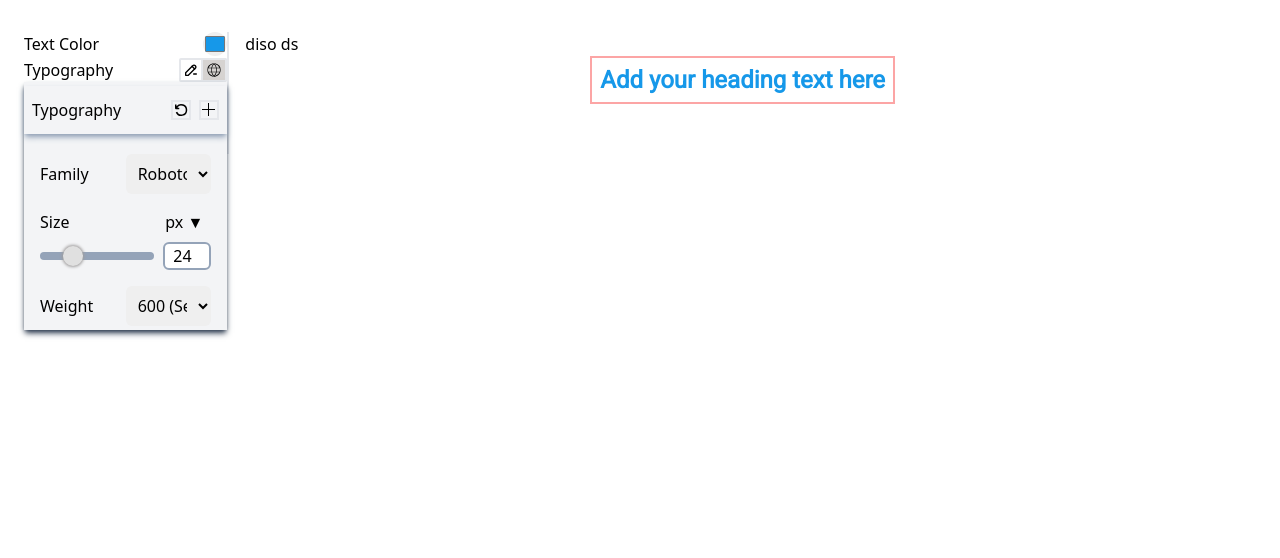
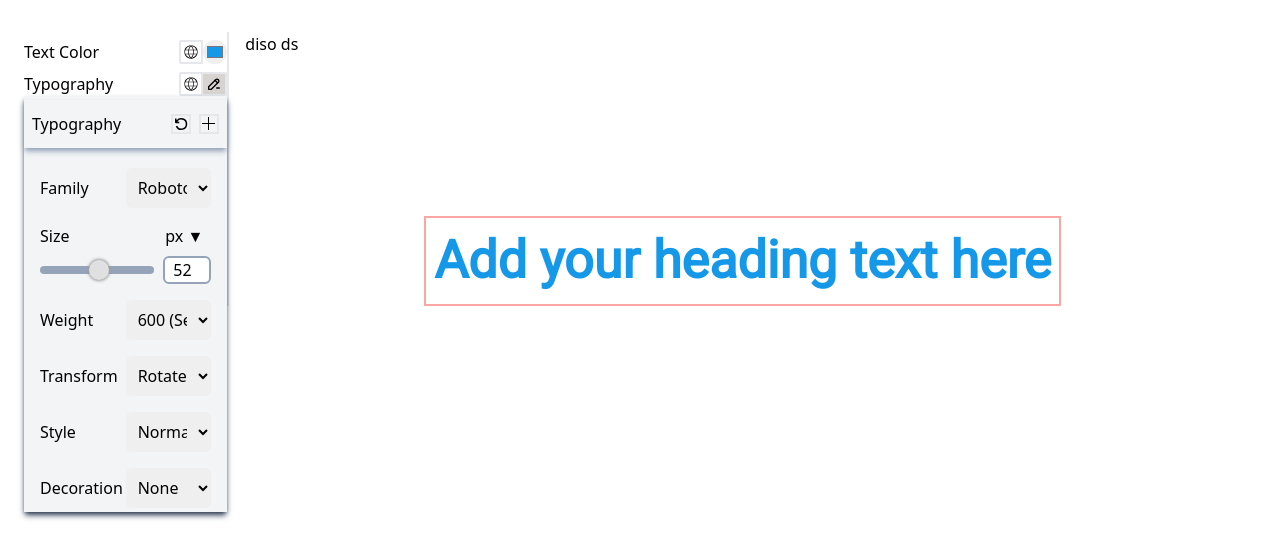
Before and after one commit to abukawsar45/dynamic-ui-style, a React (Vite) app: page / in a window 1280 px wide. Both pictures are taken after a click on the button 203 px from the left and 70 px from the top of the page. Shown: the top 558 px of the page. Built offline with nearby package versions, Linux system fonts and the light colour scheme; some icons are missing; a web font is replaced by a local one.

Commit message:
handle text style and text decoration part done

```diff
--- a/src/App.css
+++ b/src/App.css
@@ -4,6 +4,11 @@
 
 .text-size {
   -webkit-appearance: none;
+}
+
+.abc{
+
+
 }
 
 input[type="range"]::-webkit-slider-thumb {
--- a/src/App.jsx
+++ b/src/App.jsx
@@ -13,8 +13,9 @@ function App() {
   const [myStyleStore, setMyStyleStore] = useState({
     color: '#1698e9',
     fontFamily: 'roboto',
-    fontSize: 24,
+    fontSize: 52,
     fontWeight: 600,
+    // width: 600,
 
   });
   const [isModalOpen, setIsModalOpen] = useState(false);
@@ -23,17 +24,18 @@ function App() {
 
 
   return (
-    <div className='px-2 md:px-4 lg:px-6 my-8 h-screen'>
+    <div className='px-2 md:px-4 lg:px-6 my-8 h-[1900px]'>
       <div>
         <div className='grid  grid-cols-12 '>
           <div className='col-span-12 md:col-span-2 md:border-e-2 relative '>
             <div action='' className=''>
               {/* text color */}
-              <div className='flex justify-between'>
+              <div className='flex justify-between mt-2'>
                 <div>
                   <label htmlFor=''>Text Color</label>
                 </div>
-                <div>
+                <div className='flex items-center'>
+                  <CiGlobe className='p-[2px] text-2xl border-2 rounded-s-sm' />{' '}
                   <input
                     type='color'
                     name=''
@@ -45,12 +47,13 @@ function App() {
                         color: e.target.value,
                       })
                     }
-                    className='ml-4 w-6 h-6 rounded-full'
+                    className='p-[2px] w-6 h-6 rounded-full'
                   />
                 </div>
               </div>
-              {/* typography Main task */}
-              <div className=''>
+              {/* typography */}
+              {/* main task */}
+              <div className='mt-2'>
                 <div className=''>
                   <div className='flex justify-between items-center'>
                     Typography
@@ -60,11 +63,12 @@ function App() {
                       id='openModalButton'
                       onClick={() => setIsModalOpen(!isModalOpen)}
                     >
-                      <TbPencilMinus className='p-[2px] text-2xl border-2 rounded-s-sm' />{' '}
-                      <CiGlobe className='p-[2px] text-2xl border-2 border-l-0 rounded-e-sm bg-stone-300' />
+                      <CiGlobe className='p-[2px] text-2xl border-2 rounded-s-sm' />{' '}
+                      <TbPencilMinus className='p-[2px] text-2xl border-2 border-l-0 rounded-e-sm bg-stone-300' />
                     </button>
                   </div>
                 </div>
+                {/* modal part */}
                 <div>
                   {isModalOpen && (
                     <div className='modal absolute  w-full duration-300 bg-gray-100 shadow-md shadow-slate-700 '>
@@ -156,8 +160,8 @@ function App() {
                             </div>
                             <div>
                               <select
-                                name='font-weight'
-                                id='font-family'
+                                name=''
+                                id=''
                                 className='px-2 py-2 w-full rounded-md'
                                 defaultValue='600'
                                 onChange={(e) =>
@@ -176,6 +180,114 @@ function App() {
                               </select>
                             </div>
                           </div>
+                          {/* transform */}
+                          <div className='grid grid-cols-2 mt-4'>
+                            <div className='flex items-center'>
+                              <p>Transform</p>
+                            </div>
+                            <div>
+                              <select
+                                name=''
+                                id=''
+                                className='px-2 py-2 w-full rounded-md'
+                                defaultValue='600'
+                                onChange={(e) =>
+                                  setMyStyleStore({
+                                    ...myStyleStore,
+                                    transform: e.target.value,
+                                  })
+                                }
+                              >
+                                <option value='rotate(5deg)'>
+                                  Rotate (5deg)
+                                </option>
+                                <option value='rotate(25deg)'>
+                                  Rotate (25deg)
+                                </option>
+                                <option value='rotate(50deg)'>
+                                  Rotate (50deg)
+                                </option>
+                                <option value='rotate(75deg)'>
+                                  Rotate (75deg)
+                                </option>
+                                <option value='rotate(90deg)'>
+                                  Rotate (90deg)
+                                </option>
+                                <option value='rotate(120deg)'>
+                                  Rotate (120deg)
+                                </option>
+                                <option value='rotate(150deg)'>
+                                  Rotate (150deg)
+                                </option>
+                                <option value='rotate(180deg)'>
+                                  Rotate (180deg)
+                                </option>
+                                <option value='skewY(15deg)'>
+                                  skewY(15deg)
+                                </option>
+                                <option value='skewY(30deg)'>
+                                  skewY(30deg)
+                                </option>
+                                <option value='skewY(45deg)'>
+                                  skewY(45deg)
+                                </option>
+                                <option value='skewY(60deg)'>
+                                  skewY(60deg)
+                                </option>
+                                <option value='skewY(75deg)'>
+                                  skewY(75deg)
+                                </option>
+                              </select>
+                            </div>
+                          </div>
+                          {/* style */}
+                          <div className='grid grid-cols-2 mt-4'>
+                            <div className='flex items-center'>
+                              <p>Style</p>
+                            </div>
+                            <div>
+                              <select
+                                name=''
+                                id=''
+                                className='px-2 py-2 w-full rounded-md'
+                                onChange={(e) =>
+                                  setMyStyleStore({
+                                    ...myStyleStore,
+                                    fontStyle: e.target.value,
+                                  })
+                                }
+                              >
+                                <option value='normal'>Normal</option>
+                                <option value='italic'>Italic</option>
+                              </select>
+                            </div>
+                          </div>
+                          {/* decoration */}
+                          <div className='grid grid-cols-2 mt-4'>
+                            <div className='flex items-center'>
+                              <p>Decoration</p>
+                            </div>
+                            <div>
+                              <select
+                                name=''
+                                id=''
+                                className='px-2 py-2 w-full rounded-md'
+                                onChange={(e) =>
+                                  setMyStyleStore({
+                                    ...myStyleStore,
+                                    textDecoration: e.target.value,
+                                  })
+                                }
+                              >
+                                <option value='none'>None</option>
+                                <option value='underline'>Underline</option>
+                                <option value='overline'>Overline</option>
+                                <option value='line-through'>
+                                  Line Through
+                                </option>
+                              </select>
+                            </div>
+                          </div>
                         </div>
                       </div>
                     </div>
@@ -183,7 +295,7 @@ function App() {
                 </div>
               </div>
               {/* text stroke */}
-              <div className='flex justify-between'>
+              <div className='flex justify-between mt-2'>
                 <div>
                   <label htmlFor=''>Text Stroke</label>
                 </div>
@@ -197,7 +309,7 @@ function App() {
                 </div>
               </div>
               {/* text shadow */}
-              <div className='flex justify-between'>
+              <div className='flex justify-between mt-2'>
                 <div>
                   <label htmlFor=''>Text Shadow</label>
                 </div>
@@ -211,7 +323,7 @@ function App() {
                 </div>
               </div>
               {/* blend mode */}
-              <div className='flex justify-between'>
+              <div className='flex justify-between mt-2'>
                 <div>
                   <label htmlFor=''>Blend Mode</label>
                 </div>
@@ -235,9 +347,10 @@ function App() {
               <p
                 style={myStyleStore}
                 // style={myCustomStyle}
-                className='text-cyan-400 border-2 border-red-300 px-2 py-1'
-
-              >Add your heading text here</p>
+                className='text-cyan-400 border-2 border-red-300 px-2 py-1 mt-40 abc'
+              >
+                Add your heading text here
+              </p>
             </div>
           </div>
         </div>
```
